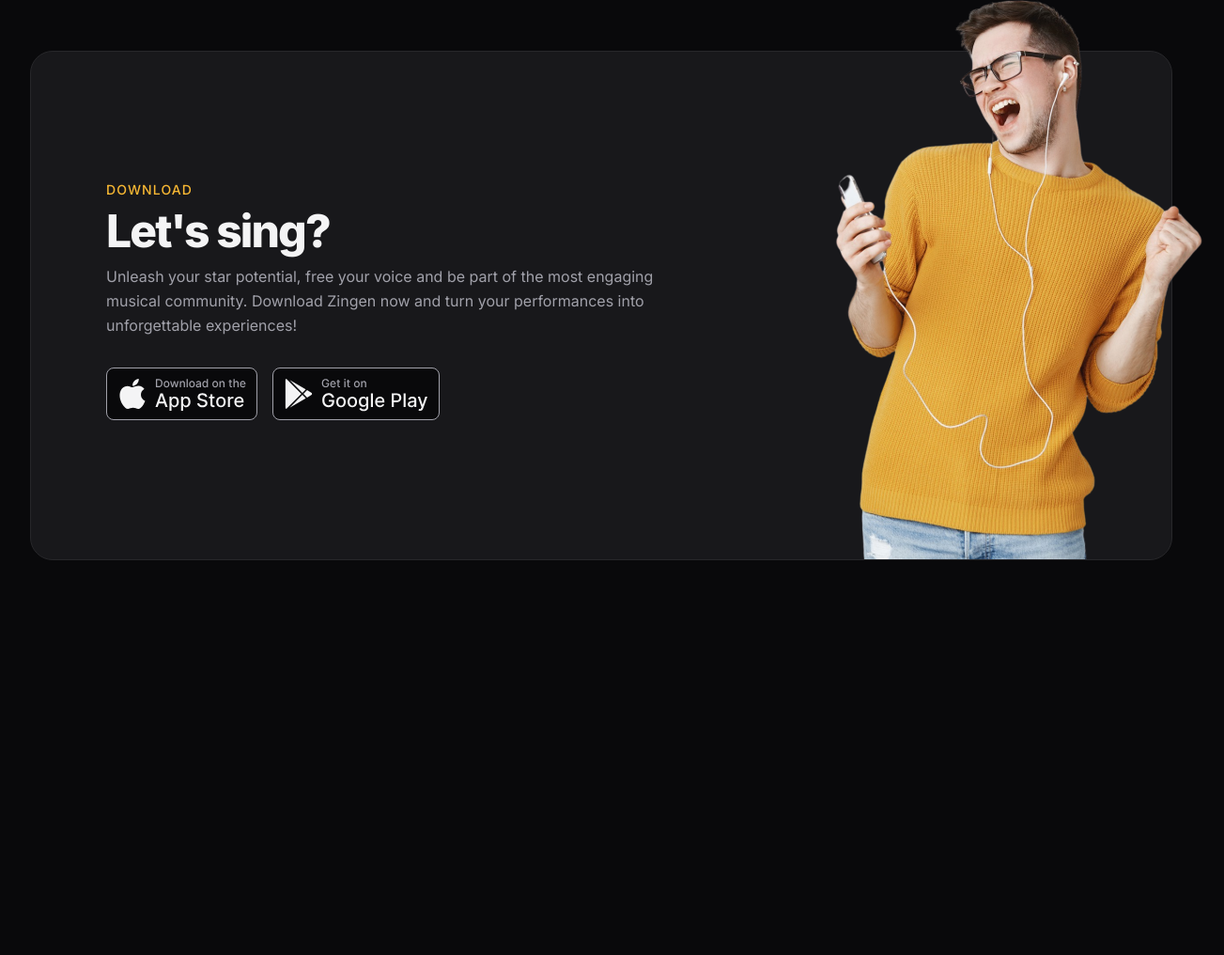
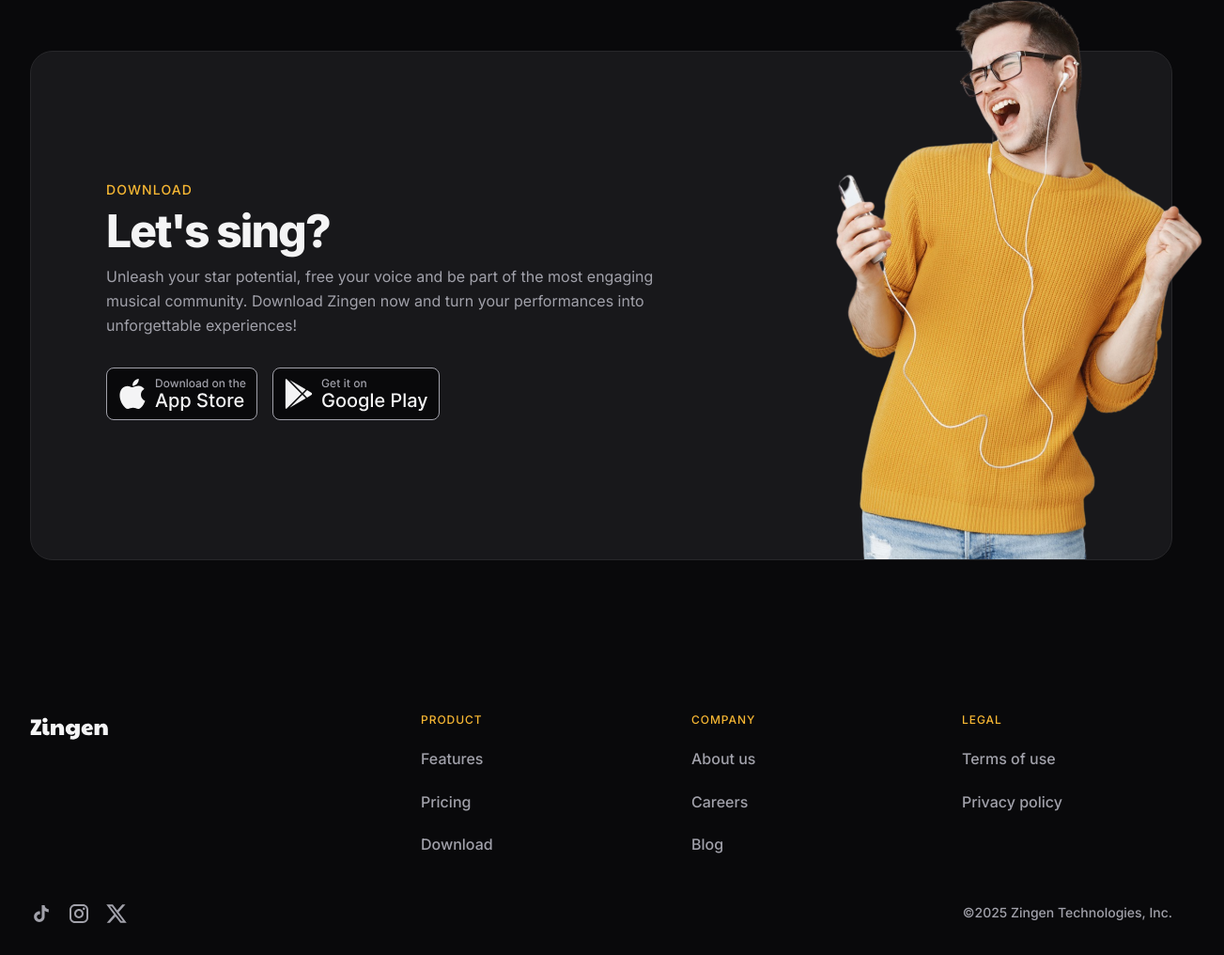
Before and after one commit to felipefadul/fullstack-mba-rocketseat, a plain HTML site: page 01-web-development-fundamentals/005-karaoke-app-landing-page/index.html in a window 1280 px wide. Shown: the part 3598-4614 px from the top of the page at 94% size, 1303 px wide, since content can reach past the window. Before the commit the page ends 4274 px from the top, so only its background shows below. Drawn offline with Linux system fonts and the light colour scheme.

Commit message:
feat(karaoke-app): add footer section

```diff
--- a/01-web-development-fundamentals/005-karaoke-app-landing-page/index.html
+++ b/01-web-development-fundamentals/005-karaoke-app-landing-page/index.html
@@ -257,5 +257,61 @@
         </div>
       </div>
     </section>
+
+    <footer>
+      <div class="container padding-block-xlarge grid">
+        <section class="grid footer-top">
+          <img src="assets/ZingenLogo.svg" alt="Zingen logo" />
+
+          <nav class="even-columns">
+            <ul role="list" class="grid gap-1.25">
+              <li class="footer-list-title">Product</li>
+              <li>
+                <a href="#features">Features</a>
+              </li>
+              <li>
+                <a href="#pricing">Pricing</a>
+              </li>
+              <li>
+                <a href="#download">Download</a>
+              </li>
+            </ul>
+
+            <ul role="list" class="grid gap-1.25">
+              <li class="footer-list-title">Company</li>
+              <li>
+                <a href="#about">About us</a>
+              </li>
+              <li>
+                <a href="#">Careers</a>
+              </li>
+              <li>
+                <a href="#">Blog</a>
+              </li>
+            </ul>
+
+            <ul role="list" class="grid gap-1.25">
+              <li class="footer-list-title">Legal</li>
+              <li>
+                <a href="#">Terms of use</a>
+              </li>
+              <li>
+                <a href="#">Privacy policy</a>
+              </li>
+            </ul>
+          </nav>
+        </section>
+
+        <section class="flex footer-bottom gap-1.5">
+          <div class="flex gap-1 5">
+            <a href="#" class="social-link" aria-label="tiktok"></a>
+            <a href="#" class="social-link" aria-label="instagram"></a>
+            <a href="#" class="social-link" aria-label="twitter"></a>
+            <a href="#" class="social-link" aria-label="discord"></a>
+          </div>
+          <span>©2025 Zingen Technologies, Inc.</span>
+        </section>
+      </div>
+    </footer>
   </body>
 </html>
--- /dev/null
+++ b/01-web-development-fundamentals/005-karaoke-app-landing-page/styles/footer.css
@@ -0,0 +1,60 @@
+footer {
+  color: var(--text-color-secondary);
+  font-weight: var(--font-weight-medium);
+
+  & .container {
+    padding-inline: 1.5rem;
+    padding-bottom: 1.5rem;
+  }
+
+  & .container,
+  & .footer-top {
+    gap: 3rem;
+  }
+
+  & nav.even-columns {
+    gap: 4rem;
+  }
+
+  & .footer-top ul {
+    align-content: start;
+  }
+
+  & .footer-list-title {
+    font-size: var(--font-size-xsmall);
+    letter-spacing: 0.08em;
+    text-transform: uppercase;
+    color: var(--brand-color-primary);
+  }
+
+  & .footer-bottom {
+    flex-wrap: wrap;
+
+    & > div {
+      margin-right: auto;
+    }
+
+    & span {
+      font-size: var(--font-size-small);
+    }
+  }
+
+  @media (width >= 80em) {
+    & .container {
+      padding-inline: 0;
+      padding-bottom: 2rem;
+    }
+
+    & .footer-top {
+      grid-template-columns: auto 1fr;
+
+      & nav {
+        margin-left: auto;
+
+        & ul {
+          width: 14rem;
+        }
+      }
+    }
+  }
+}
--- a/01-web-development-fundamentals/005-karaoke-app-landing-page/styles/global.css
+++ b/01-web-development-fundamentals/005-karaoke-app-landing-page/styles/global.css
@@ -58,10 +58,13 @@
   color: var(--text-color-primary);
 
   overflow-x: hidden;
+
+  scroll-behavior: smooth;
 }
 
 body {
   background-color: var(--background-color);
+  overflow-x: hidden;
 }
 
 h1,
--- a/01-web-development-fundamentals/005-karaoke-app-landing-page/styles/index.css
+++ b/01-web-development-fundamentals/005-karaoke-app-landing-page/styles/index.css
@@ -1,7 +1,7 @@
 @import url(global.css);
 @import url(utility.css);
 @import url(button.css);
-@import url(social.css);
+@import url(social-link.css);
 @import url(header.css);
 @import url(hero.css);
 @import url(section.css);
@@ -10,3 +10,4 @@
 @import url(features.css) (width >= 80em);
 @import url(pricing.css);
 @import url(download.css);
+@import url(footer.css);
--- a/01-web-development-fundamentals/005-karaoke-app-landing-page/styles/social.css
+++ b/01-web-development-fundamentals/005-karaoke-app-landing-page/styles/social-link.css
@@ -1,4 +1,4 @@
-a.social {
+a.social-link {
   --background-image: "";
   background-image: var(--background-image);
   width: 1.5rem;
--- a/01-web-development-fundamentals/005-karaoke-app-landing-page/styles/utility.css
+++ b/01-web-development-fundamentals/005-karaoke-app-landing-page/styles/utility.css
@@ -45,6 +45,10 @@
   gap: 1rem;
 }
 
+.gap-1\.25 {
+  gap: 1.25rem;
+}
+
 .gap-1\.5 {
   gap: 1.5rem;
 }
```
